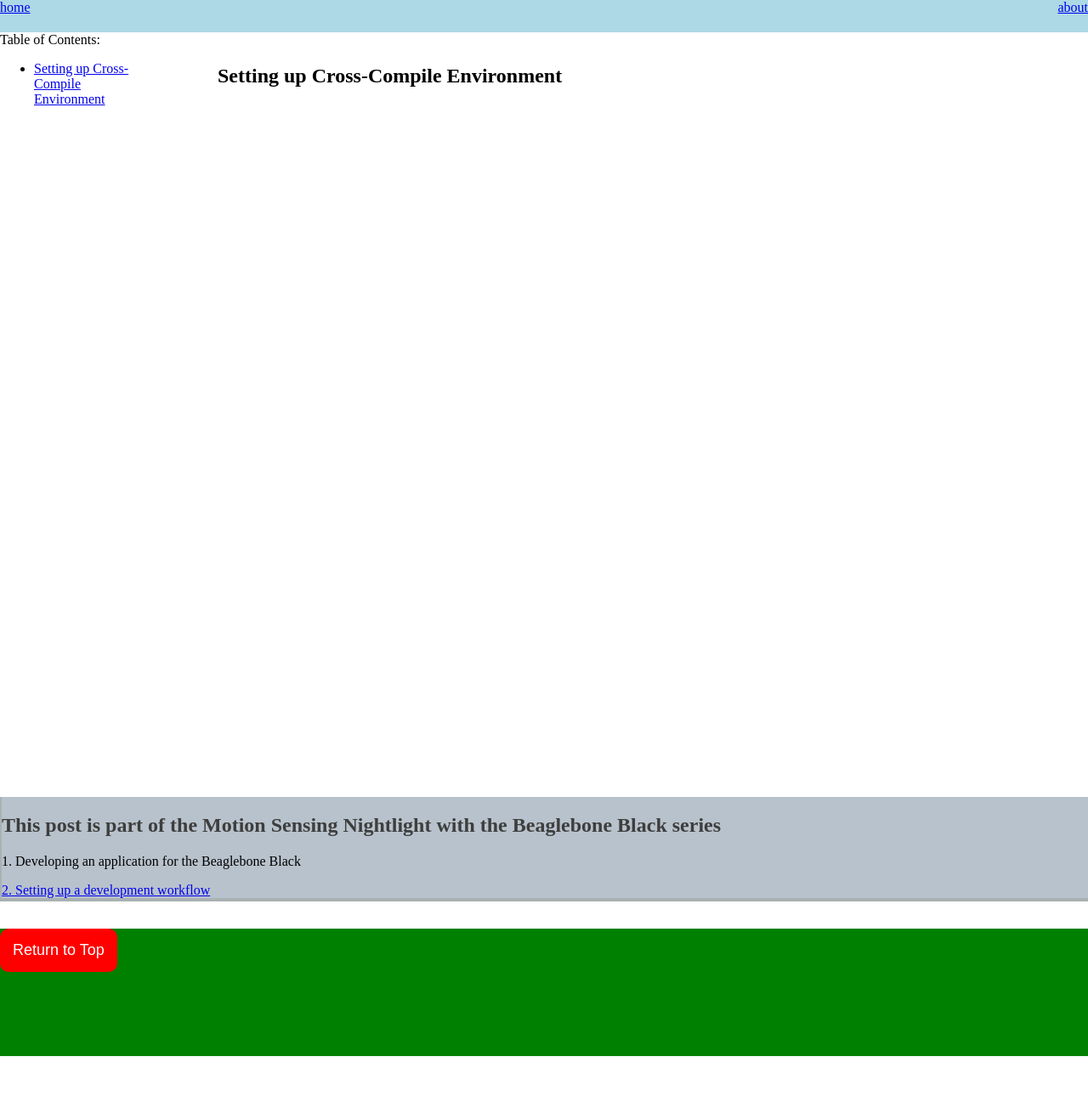
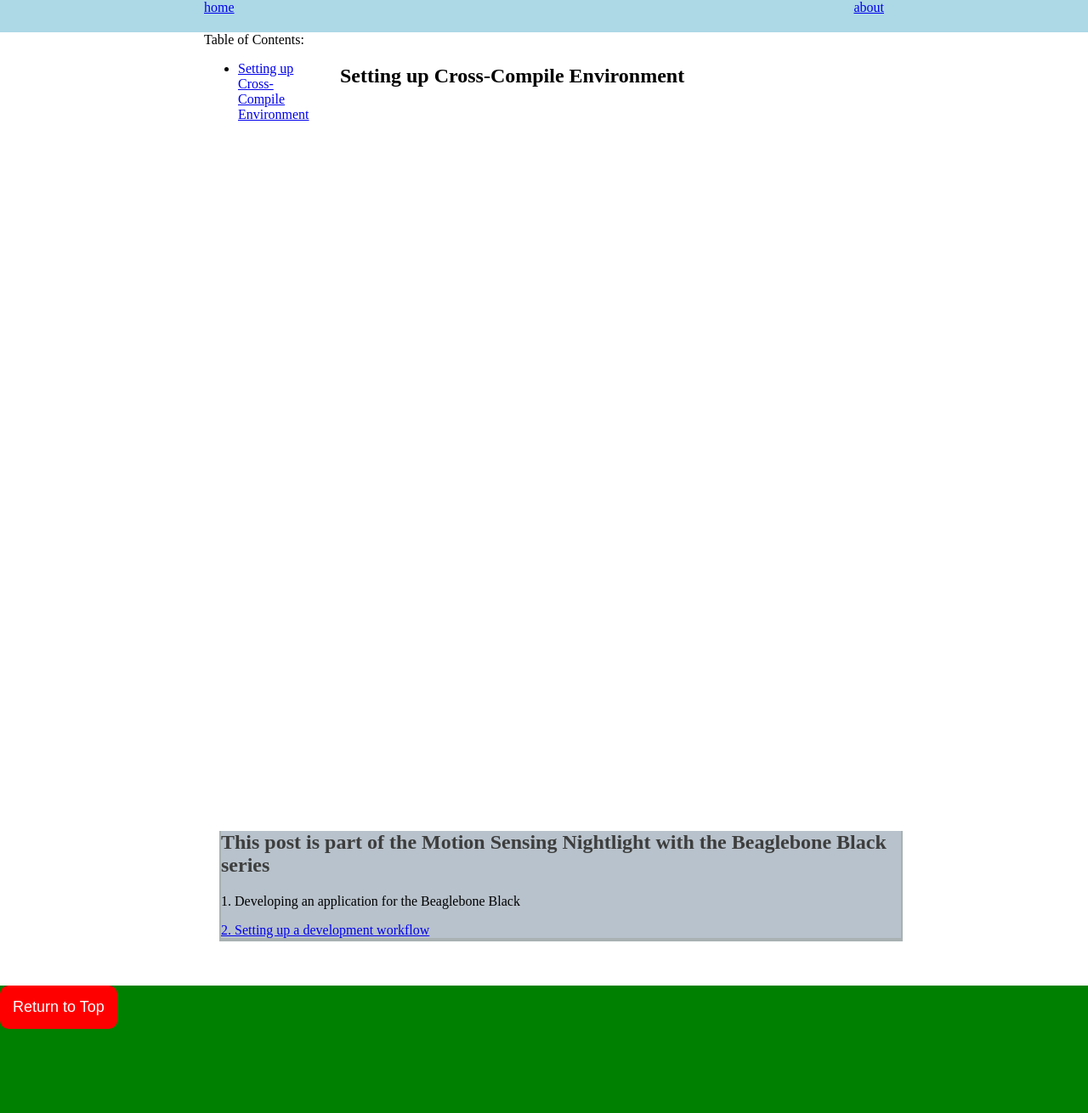
Before and after one commit to scshafe/instructional-blog, a Jekyll site: the page built from _posts/2025-4-12-series2.md, in a window 1280 px wide. Shown: the whole page at 85% size. Built offline with Jekyll 4.4.1, drawn with Linux system fonts in a browser that asks for light colours; the table of contents is made by our own code; before the commit the page ends 1243 px from its top, so only the background shows below that.

Commit message:
added div block 'series-inner' inside div inline-block 'series' in order to center align

```diff
--- a/_layouts/header.html
+++ b/_layouts/header.html
@@ -3,8 +3,11 @@ layout: default
 ---
 
     <div class="header">
+        <div class="header-buttons">
+
        <a class="home-link" href="{{ site.url }}">home</a>
        <a class="about-link" href="{{ site.baseurl }}/about">about</a>
+        </div>
     </div>
 
     {{ content }}
--- a/_layouts/series.html
+++ b/_layouts/series.html
@@ -5,6 +5,7 @@ layout: footer
 
     <!-- Series section goes at the end of the post -->
     <div class="series">
+    <div class="series-inner">
         <!-- Series links -->
         {% if page.is_series == true %}
         <div class="row spacer-y">
@@ -29,3 +30,4 @@ layout: footer
         </div>
         {% endif %}
    </div>
+   </div>
--- a/_sass/header.scss
+++ b/_sass/header.scss
@@ -6,6 +6,12 @@
     display: block;
 };
 
+.header-buttons {
+    //display: inline-block;
+    margin: auto;
+    max-width: 800px;
+};
+
 .about-link {
     //text-align: right;
     //margin-left: auto;
--- a/_sass/series.scss
+++ b/_sass/series.scss
@@ -1,13 +1,21 @@
 .series {
+        display: inline-block;
+    //width: 100%
+    width: 100%;
+    margin: auto;
+    padding: 20px;
+}
+
+.series-inner {
+    display: block;
+    margin: auto;
+    width: 800px;
     background-color: $background-color-2;
     border-color: $border-color;
     border-width: 0px 2px 4px 2px;
     border-style: solid;
-    display: inline-block;
-    width: 100%
-}
 
-
+};
 
 
 
--- a/_sass/toc.scss
+++ b/_sass/toc.scss
@@ -3,9 +3,11 @@
 
 .table-of-contents-plus-article {
     display: block;
+    margin: auto;
     //padding: 10px;
     height: stretch;
     min-height: 100%;
+    max-width: 800px;
 };
 
 
```
